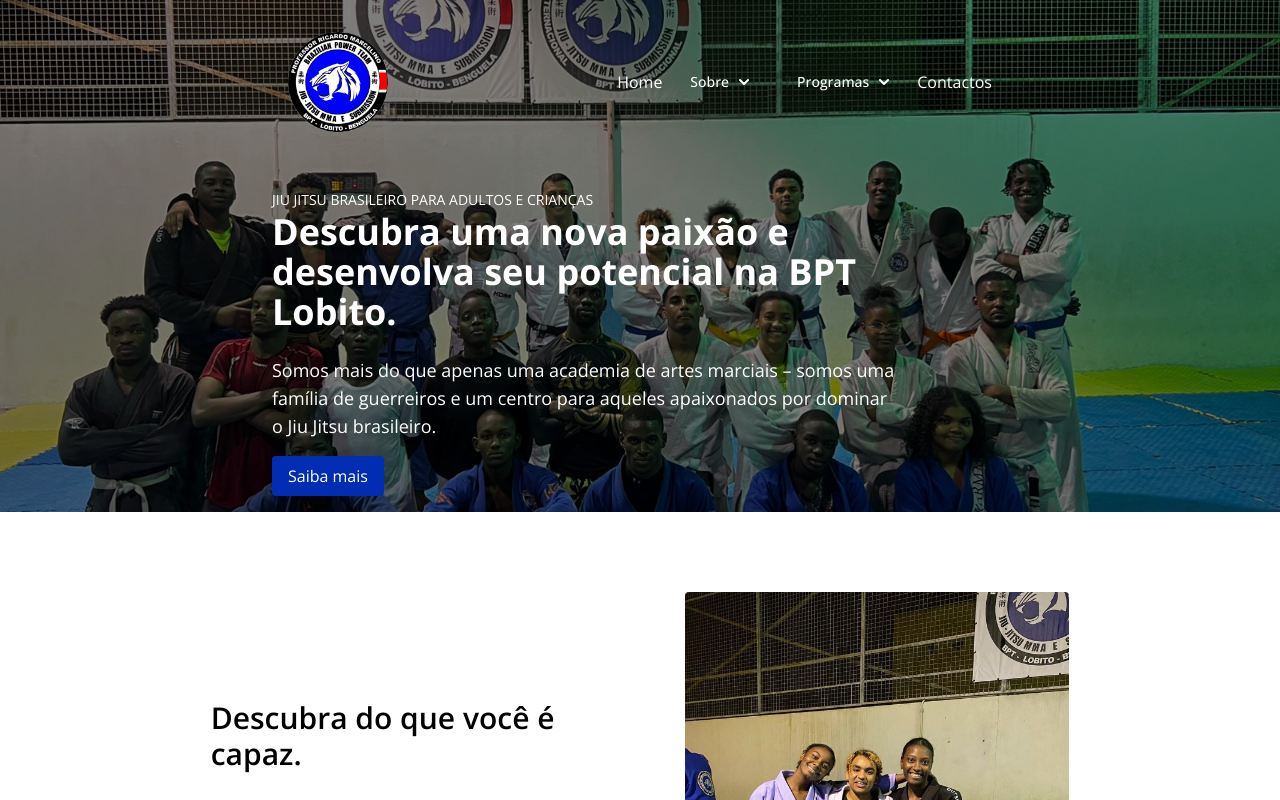
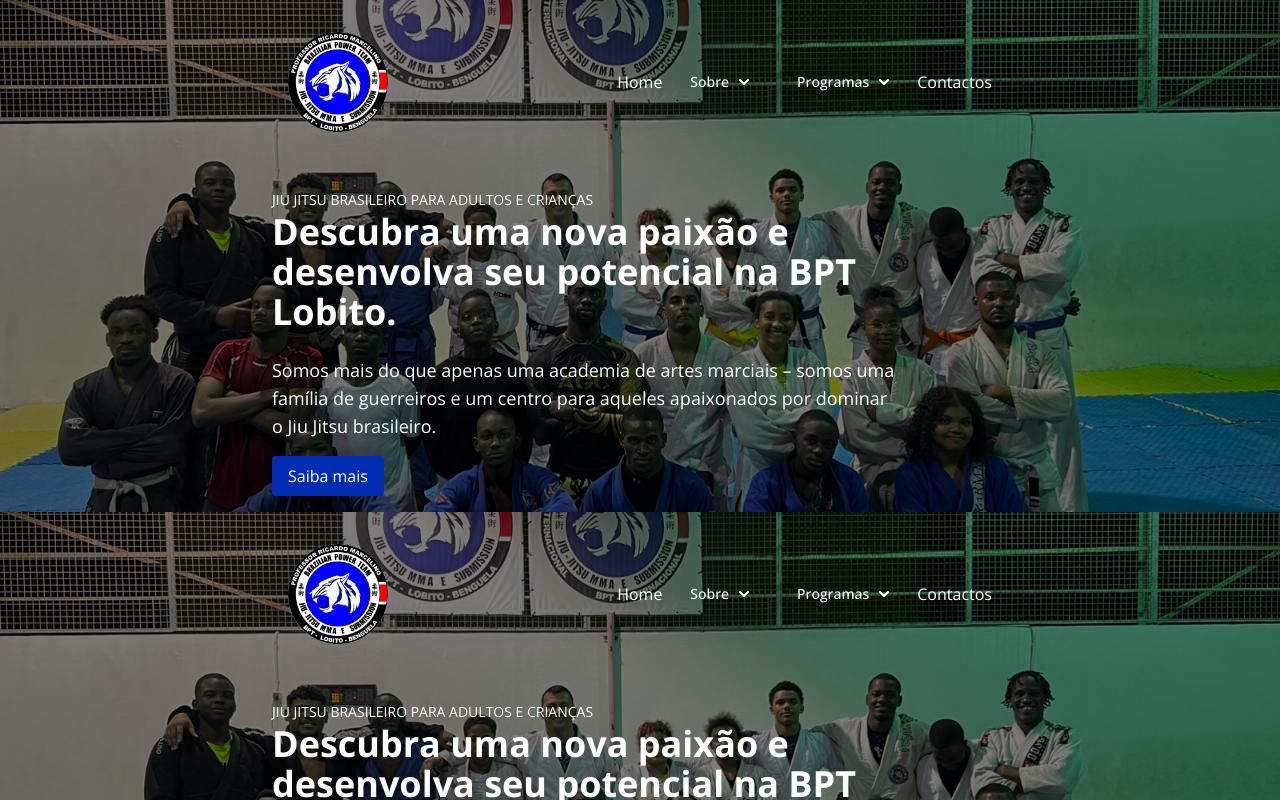
Before and after one commit to Emanuel-Marques/bpt-management-system, a React (Vite) app: page / in a window 1280 px wide. Shown: the top 800 px of the page. Built offline with nearby package versions, Linux system fonts and the light colour scheme.

Commit message:
:recycle: refactor: header com banner na pagina principal

```diff
--- a/src/pages/main-page/index.tsx
+++ b/src/pages/main-page/index.tsx
@@ -1,11 +1,16 @@
-import FormTryForFree from "../../components/form-try-for-free";
 import InfoCard from "../../components/info-card";
 import { cardInfoData } from "../../data/info-card-data";
 import girls from "../../assets/girls.jpg";
+import Header from "../../components/header";
+import banner from "../../assets/main-banner.jpg";
 
 export default function MainPage() {
     return (
         <>
+            <Header
+                banner={banner}
+                isMainPage={true}
+            />
             <div className="flex items-center justify-center py-20 px-12 gap-20">
                 <div className="w-1/3">
                     <h1 className="text-3xl font-semibold mb-6">Descubra do que você é capaz.</h1>
@@ -99,7 +104,6 @@ export default function MainPage() {
                     />
                 ))
             }
-            <FormTryForFree />
         </>
     );
 }
```
